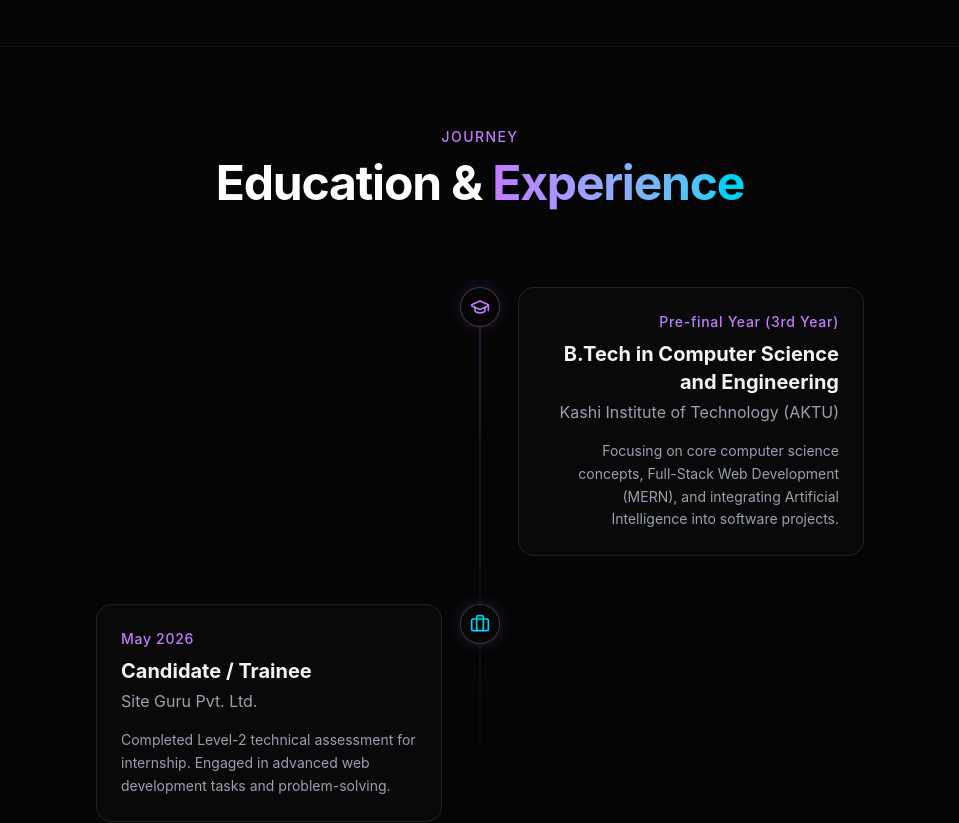
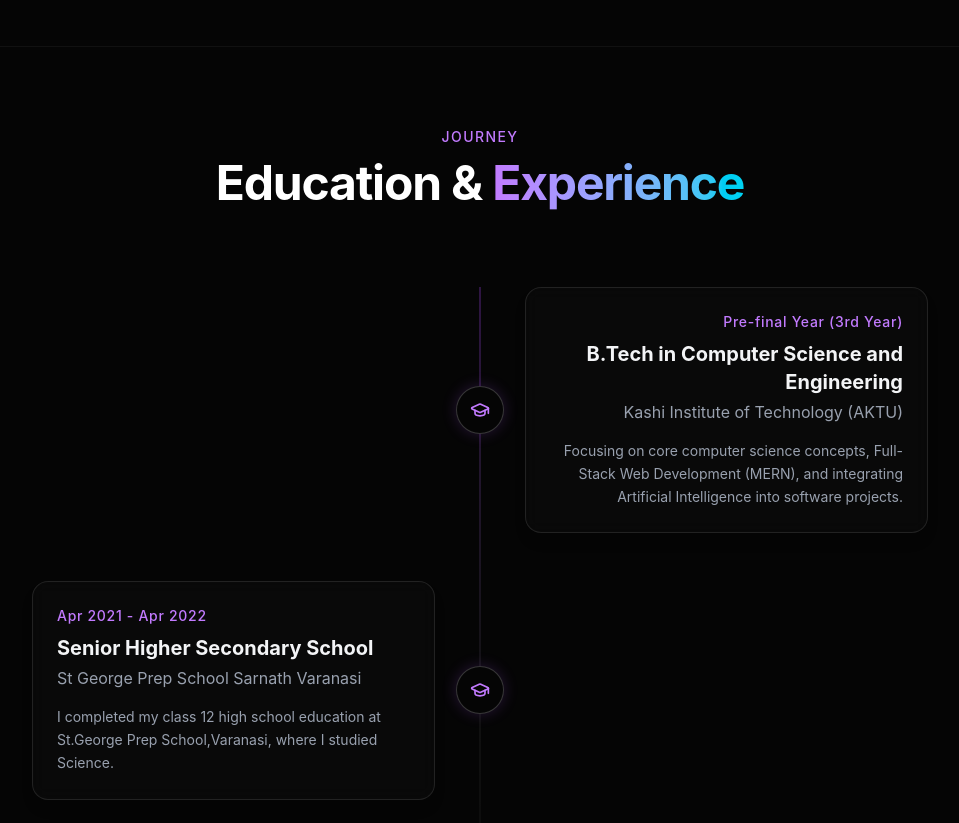
Before and after one commit to HarshSingh6666/Harsh-portfolio, a React (Vite) app in the folder frontend/: page / in a window 1280 px wide. Shown: the part 6200-7023 px from the top of the page, without its empty margins (160-1119 px from the left). Built offline with nearby package versions, Linux system fonts and the light colour scheme.

Commit message:
Update Education.jsx

```diff
--- a/frontend/src/components/Education.jsx
+++ b/frontend/src/components/Education.jsx
@@ -3,35 +3,97 @@ import { motion } from 'framer-motion';
 import { GraduationCap, Briefcase } from 'lucide-react';
 
 const timelineData = [
-  { type: 'education', title: "B.Tech in Computer Science and Engineering", organization: "Kashi Institute of Technology (AKTU)", date: "Pre-final Year (3rd Year)", description: "Focusing on core computer science concepts, Full-Stack Web Development (MERN), and integrating Artificial Intelligence into software projects.", icon: <GraduationCap className="w-5 h-5 text-purple-400" /> },
-  { type: 'experience', title: "Candidate / Trainee", organization: "Site Guru Pvt. Ltd.", date: "May 2026", description: "Completed Level-2 technical assessment for internship. Engaged in advanced web development tasks and problem-solving.", icon: <Briefcase className="w-5 h-5 text-cyan-400" /> }
+  {
+    type: 'education',
+    title: "B.Tech in Computer Science and Engineering",
+    organization: "Kashi Institute of Technology (AKTU)",
+    date: "Pre-final Year (3rd Year)",
+    description: "Focusing on core computer science concepts, Full-Stack Web Development (MERN), and integrating Artificial Intelligence into software projects.",
+    icon: <GraduationCap className="w-5 h-5 text-purple-400" />
+  },
+
+  {
+    type: 'education',
+    title: "Senior Higher Secondary School",
+    organization: "St George Prep School Sarnath Varanasi",
+    date: "Apr 2021 - Apr 2022",
+    description: "I completed my class 12 high school education at St.George Prep School,Varanasi, where I studied Science.",
+    icon: <GraduationCap className="w-5 h-5 text-purple-400" />
+  }, {
+    type: 'education',
+    title: "Higher Secondary School",
+    organization: "St George Prep School Sarnath Varanasi",
+    date: "Apr 2019 - Apr 2020",
+    description: "I completed my class 10 education at St George Prep School, Varanasi, where I studied Science with Computer Application.",
+    icon: <GraduationCap className="w-5 h-5 text-purple-400" />
+  },
+
+
+  // {
+  //   type: 'experience',
+  //   title: "Candidate / Trainee",
+  //   organization: "Site Guru Pvt. Ltd.",
+  //   date: "May 2026",
+  //   description: "Completed Level-2 technical assessment for internship. Engaged in advanced web development tasks and problem-solving.",
+  //   icon: <Briefcase className="w-5 h-5 text-cyan-400" />
+  // }
 ];
 
 const Education = () => {
   return (
-    <section className="relative z-20 min-h-screen py-20 px-4 md:px-10 flex flex-col items-center justify-center border-t border-white/5">
-      <motion.div initial={{ opacity: 0, y: 20 }} whileInView={{ opacity: 1, y: 0 }} viewport={{ once: true }} transition={{ duration: 0.6 }} className="text-center mb-16">
+    // overflow-hidden explicitly container ke bahar wali chizo ko rokne ke liye
+    <section className="relative z-20 py-20 px-4 md:px-10 flex flex-col items-center justify-center border-t border-white/5 overflow-hidden">
+
+      <motion.div
+        initial={{ opacity: 0, y: 20 }}
+        whileInView={{ opacity: 1, y: 0 }}
+        viewport={{ once: true }}
+        transition={{ duration: 0.6 }}
+        className="text-center mb-16 relative z-10"
+      >
         <h2 className="text-purple-400 font-medium tracking-widest text-sm uppercase mb-3">Journey</h2>
         <h3 className="text-4xl md:text-5xl font-bold text-white mb-4 tracking-tight">
           Education & <span className="text-transparent bg-clip-text bg-gradient-to-r from-purple-400 to-cyan-400">Experience</span>
         </h3>
       </motion.div>
 
-      <div className="max-w-3xl w-full relative">
-        <div className="absolute left-8 md:left-1/2 top-0 bottom-0 w-px bg-gradient-to-b from-purple-500/50 via-white/10 to-transparent transform md:-translate-x-1/2" />
+      <div className="max-w-4xl w-full relative">
+
+        {/* Vertical Timeline Line - Adjusted left position for mobile */}
+        <div className="absolute left-6 md:left-1/2 top-0 bottom-0 w-px bg-gradient-to-b from-purple-500/50 via-white/10 to-transparent transform md:-translate-x-1/2 z-0" />
+
         {timelineData.map((item, index) => (
-          <motion.div key={index} initial={{ opacity: 0, y: 30 }} whileInView={{ opacity: 1, y: 0 }} viewport={{ once: true }} transition={{ duration: 0.6, delay: index * 0.3 }} className={`flex flex-col md:flex-row items-start mb-12 relative ${index % 2 === 0 ? 'md:flex-row-reverse' : ''}`}>
-            <div className="absolute left-8 md:left-1/2 transform -translate-x-1/2 w-10 h-10 rounded-full bg-[#050505] border border-white/20 flex items-center justify-center z-10 shadow-[0_0_15px_rgba(168,85,247,0.2)]">
+          <motion.div
+            key={index}
+            initial={{ opacity: 0, y: 30 }}
+            whileInView={{ opacity: 1, y: 0 }}
+            viewport={{ once: true }}
+            transition={{ duration: 0.6, delay: index * 0.3 }}
+            className={`flex flex-col md:flex-row items-start md:items-center justify-between mb-12 relative w-full ${index % 2 === 0 ? 'md:flex-row-reverse' : ''}`}
+          >
+            {/* Timeline Icon - Fixed size and centered on the line */}
+            <div className="absolute left-6 md:left-1/2 transform -translate-x-1/2 w-12 h-12 rounded-full bg-[#050505] border border-white/20 flex items-center justify-center z-10 shadow-[0_0_15px_rgba(168,85,247,0.2)]">
               {item.icon}
             </div>
-            <div className={`ml-20 md:ml-0 w-full md:w-[45%] bg-white/[0.02] border border-white/10 p-6 rounded-2xl backdrop-blur-sm hover:border-purple-500/30 transition-colors ${index % 2 === 0 ? 'md:text-right' : 'md:text-left'}`}>
-              <span className="text-sm font-medium text-purple-400 tracking-wider mb-2 block">{item.date}</span>
-              <h4 className="text-xl font-bold text-gray-100 mb-1">{item.title}</h4>
-              <h5 className="text-md text-gray-400 mb-4">{item.organization}</h5>
-              <p className="text-gray-400 text-sm leading-relaxed">{item.description}</p>
+
+            {/* Content Card - Magic is in "w-[calc(100%-4rem)]" and "ml-16" */}
+            <div className={`w-[calc(100%-4rem)] ml-16 md:ml-0 md:w-[45%] bg-white/[0.02] border border-white/10 p-6 rounded-2xl backdrop-blur-sm hover:border-purple-500/30 transition-all shadow-lg ${index % 2 === 0 ? 'md:text-right' : 'md:text-left'}`}>
+              <span className="text-sm font-medium text-purple-400 tracking-wider mb-2 block">
+                {item.date}
+              </span>
+              <h4 className="text-xl font-bold text-gray-100 mb-1">
+                {item.title}
+              </h4>
+              <h5 className="text-md text-gray-400 mb-4">
+                {item.organization}
+              </h5>
+              <p className="text-gray-400 text-sm leading-relaxed">
+                {item.description}
+              </p>
             </div>
           </motion.div>
         ))}
+
       </div>
     </section>
   );
```
